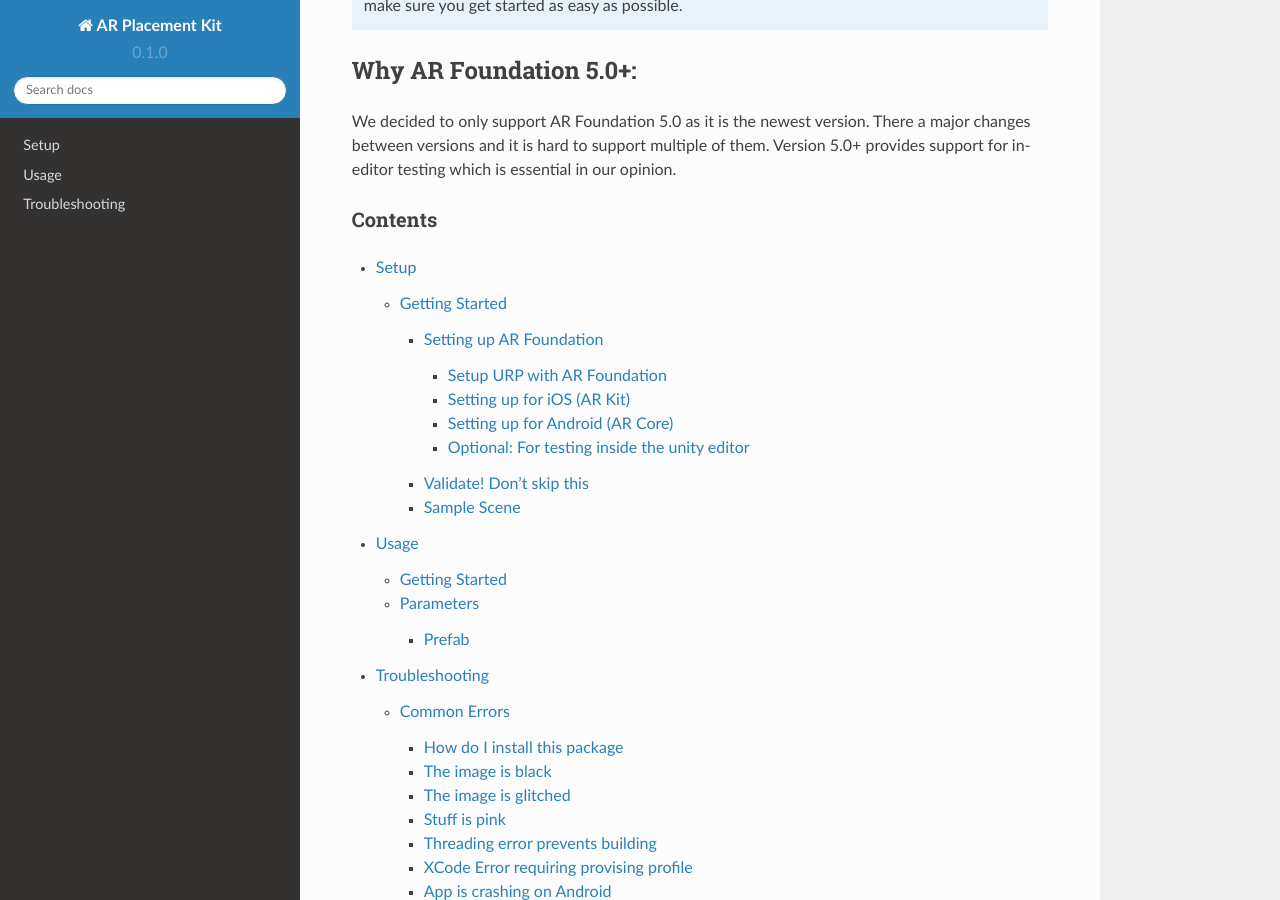
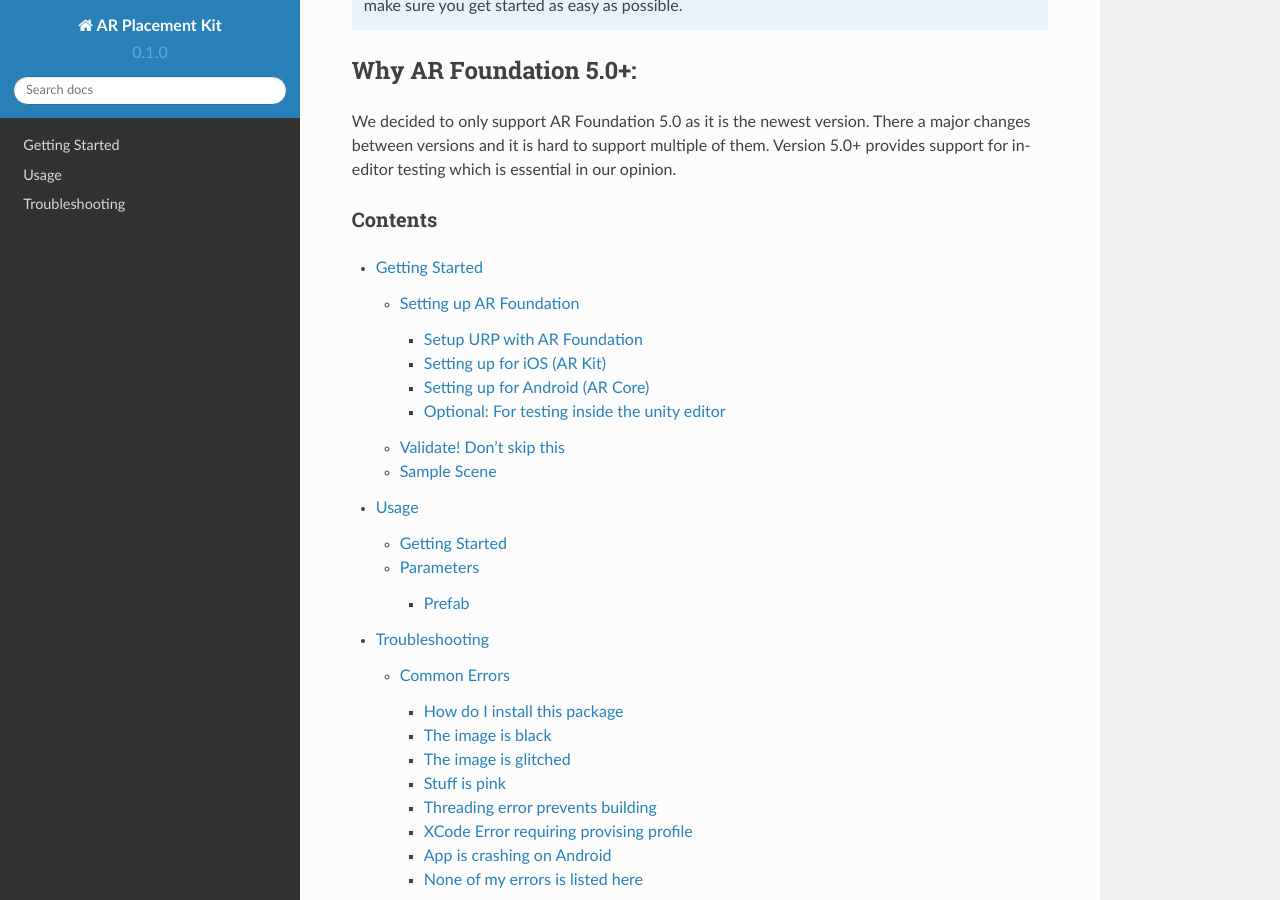
Before and after one commit to Ditached/ARPlacementKit-Docs, a Sphinx documentation site: the page built from docs/source/index.rst, in a window 1280 px wide and 900 px high, scrolled down 1037 px. Built offline with Sphinx 7.4.7 and the Read the Docs theme 2.0.0, drawn with Linux system fonts in a browser that asks for light colours.

Commit message:
one layer less

```diff
--- a/docs/source/installation.rst
+++ b/docs/source/installation.rst
@@ -1,13 +1,10 @@
 #####
-Setup
+Getting Started
 #####
 
 .. autosummary::
    :toctree: generated
 
-
-Getting Started
-===============
 **It is recommended to start with a new project. The best option is to use the 3D (URP) starting template provided by Unity when starting a new project.**
 
 .. image:: images/3DCore.png
@@ -83,7 +80,7 @@
    Don't miss this quick step. AR Foundation validates that every thing is set up correctly. If you skip this step, you might get errors later on.
 
 .. image:: images/Validation.png
-    :width: 400
+    :width: 550
 
 You can check Android and iOS. Make sure everything is green.
 
--- a/docs/source/troubleshooting.rst
+++ b/docs/source/troubleshooting.rst
@@ -72,7 +72,7 @@
 Another great way is to use the validation window. Make sure everything is green here.
 
 .. image:: images/Validation.png
-    :width: 400
+    :width: 500
 
 
 =================
```
